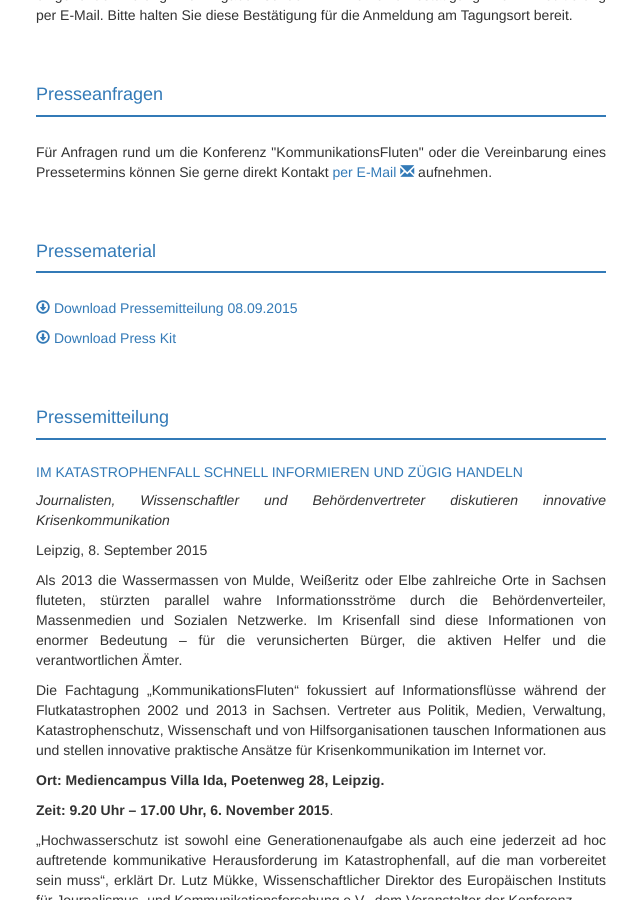
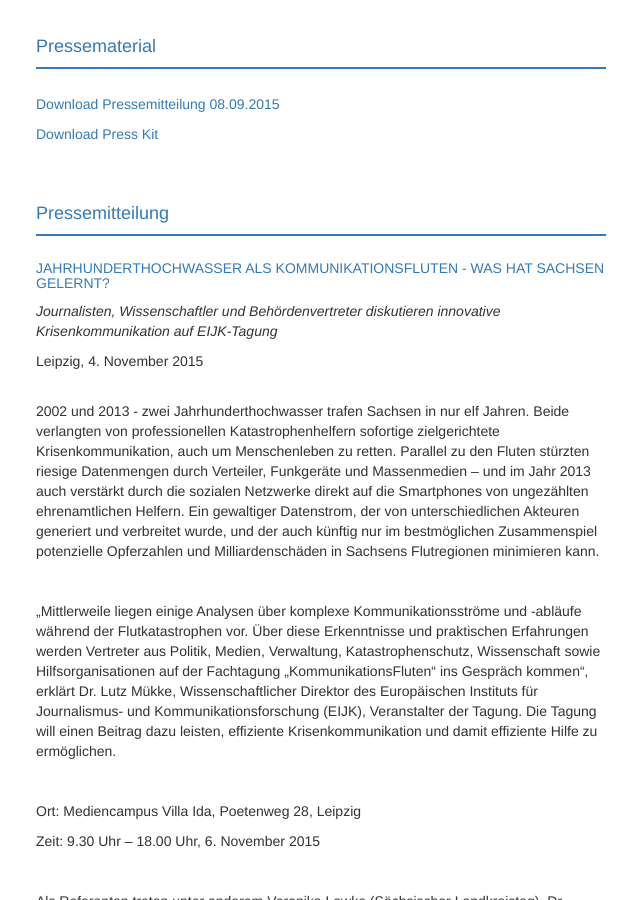
Before and after one commit to susedev/test, a Jekyll site: the page built from presse.html, in a window 1280 px wide and 900 px high, scrolled down 327 px. Shown: the whole window, without its empty margins (229-869 px from the left). Built offline with Jekyll 4.4.1, drawn with Linux system fonts in a browser that asks for light colours; nearby versions of some CDN libraries; some of the changed text lies outside the part shown.

Commit message:
Edit from JekyllCMS

```diff
--- a/presse.html
+++ b/presse.html
@@ -1,15 +1,7 @@
 ---
 title: Presse
 ---
-<h3 style="margin-top: 28px;">Akkreditierung</h3>
-
-<div class="box" style="background-color: #337AB7; height:2px; margin-top:3px; margin-bottom:25px;">&nbsp;</div>
-
-<p style="text-align: justify;">Medienvertreter k&ouml;nnen sich f&uuml;r die Konferenz <a href="mailto:kommunikationsfluten@eijc.eu?subject=Akkreditierung%20Tagung%20Kommunikationsfluten&amp;body=Sehr%20geehrte%20Damen%20und%20Herren%2C%20%0A%0Ahiermit%20m%C3%B6chte%20ich%20mich%20f%C3%BCr%20die%20Tagung%20%22KommunikationsFluten%22%20als%20Pressevertreter%20akkreditieren.%20In%20diesem%20Zusammenhang%20%C3%BCbermittele%20ich%20Ihnen%20folgende%20Daten%3A%0A%0AIhr%20Name%3A%0AIhre%20Telefonnummer%3A%0ADas%20Medium%2C%20f%C3%BCr%20das%20Sie%20arbeiten%3A%0AZust%C3%A4ndige%20Redaktion%3A%0AGeplante%20Beitragsform%3A%0AVorraussichtlicher%20Zeitpunkt%20der%20Ver%C3%B6ffentlichung%3A%0A%0A%0AMit%20freundlichen%20Gr%C3%BC%C3%9Fen%0A">per E-Mail <span aria-hidden="true" class="glyphicon glyphicon-envelope"> </span></a> ak&shy;kreditieren. Nach eingehender Pr&uuml;fung Ihrer Angaben senden wir Ihnen eine Best&auml;tigung Ihrer Akkreditierung per E-Mail. Bitte halten Sie diese Best&auml;tigung f&uuml;r die Anmeldung am Tagungsort bereit.</p>
-
-<h3>&nbsp;</h3>
-
-<h3>Presseanfragen</h3>
+<p>Presseanfragen</p>
 
 <div class="box" style="background-color: #337AB7; height:2px; margin-top:3px; margin-bottom:25px;">&nbsp;</div>
 
@@ -21,13 +13,75 @@ title: Presse
 
 <div class="box" style="background-color: #337AB7; height:2px; margin-top:3px; margin-bottom:25px;">&nbsp;</div>
 
+<p><a href="http://www.eijc.eu/wp-content/uploads/2015/09/PM_Tagung-KommunikationsFluten-6.11.15-EIJK.pdf" target="_blank">Download Pressemitteilung 08.09.2015 </a></p>
 
-<p><a href="http://www.eijc.eu/wp-content/uploads/2015/09/PM_Tagung-KommunikationsFluten-6.11.15-EIJK.pdf" target="_blank"><span class="glyphicon glyphicon-download" aria-hidden="true"></span> Download Pressemitteilung 08.09.2015 </a></p>
+<p><a href="http://www.eijc.eu/wp-content/uploads/2015/09/Press-Kit-KommunikationsFluten.zip" target="_blank">Download Press Kit </a></p>
 
-<p><a href="http://www.eijc.eu/wp-content/uploads/2015/09/Press-Kit-KommunikationsFluten.zip" target="_blank"><span class="glyphicon glyphicon-download" aria-hidden="true"></span> Download Press Kit </a></p>
 <h3>&nbsp;</h3>
 
 <h3>Pressemitteilung</h3>
+
+<div class="box" style="background-color: #337AB7; height:2px; margin-top:3px; margin-bottom:25px;">&nbsp;</div>
+
+<h4>Jahrhunderthochwasser als Kommunikationsfluten - was hat Sachsen gelernt?</h4>
+
+<p><em>Journalisten, Wissenschaftler und Beh&ouml;rdenvertreter diskutieren innovative Krisenkommunikation auf EIJK-Tagung</em></p>
+
+<p>Leipzig, 4. November 2015<br />
+&nbsp;</p>
+
+<p>2002 und 2013 - zwei Jahrhunderthochwasser trafen Sachsen in nur elf Jahren. Beide verlangten von professionellen Katastrophenhelfern sofortige zielgerichtete Krisenkommunikation, auch um Menschenleben zu retten. Parallel zu den Fluten st&uuml;rzten riesige Datenmengen durch Verteiler, Funkger&auml;te und Massenmedien &ndash; und im Jahr 2013 auch verst&auml;rkt durch die sozialen Netzwerke direkt auf die Smartphones von ungez&auml;hlten ehrenamtlichen Helfern. Ein gewaltiger Datenstrom, der von unterschiedlichen Akteuren generiert und verbreitet wurde, und der auch k&uuml;nftig nur im bestm&ouml;glichen Zusammenspiel potenzielle Opferzahlen und Milliardensch&auml;den in Sachsens Flutregionen minimieren kann.</p>
+
+<p>&nbsp;</p>
+
+<p>&bdquo;Mittlerweile liegen einige Analysen &uuml;ber komplexe Kommunikationsstr&ouml;me und -abl&auml;ufe w&auml;hrend der Flutkatastrophen vor. &Uuml;ber diese Erkenntnisse und praktischen Erfahrungen werden Vertreter aus Politik, Medien, Verwaltung, Katastrophenschutz, Wissenschaft sowie Hilfsorganisationen auf der Fachtagung &bdquo;KommunikationsFluten&ldquo; ins Gespr&auml;ch kommen&ldquo;, erkl&auml;rt Dr. Lutz M&uuml;kke, Wissenschaftlicher Direktor des Europ&auml;ischen Instituts f&uuml;r Journalismus- und Kommunikationsforschung (EIJK), Veranstalter der Tagung. Die Tagung will einen Beitrag dazu leisten, effiziente Krisenkommunikation und damit effiziente Hilfe zu erm&ouml;glichen.</p>
+
+<p>&nbsp;</p>
+
+<p>Ort: Mediencampus Villa Ida, Poetenweg 28, Leipzig</p>
+
+<p>Zeit: 9.30 Uhr &ndash; 18.00 Uhr, 6. November 2015</p>
+
+<p>&nbsp;</p>
+
+<p>Als Referenten treten unter anderem Veronika Lowke (S&auml;chsischer Landkreistag), Dr. Raffaella Panizzon (Universit&auml;t Padua), Dr. Christian Kuhlicke (UfZ Leipzig), Hans-Peter von Kirchbach (Leiter der Kirchbach-Kommissionen), Dr. Jan Daňhelka (Czech Hydrometeorological Institute Prag), Sven Jahny (Mitteldeutscher Rundfunk), Stephan Seeger (Bundeswehr) sowie Prof. Joachim Scharloth (TU Dresden) auf.</p>
+
+<p>&nbsp;</p>
+
+<p>Das Europ&auml;ische Institut f&uuml;r Journalismus- und Kommunikations-forschung widmet sich dem Themenfeld &bdquo;Krisenkommunikation&ldquo; aus unterschiedlichen Forschungsperspektiven. Der akademische Verein erstellt unabh&auml;ngige Analysen, Studien, Gutachten und Konzepte f&uuml;r Akteure in im Journalismus-, Medien- und Kommunikationsbereich. Das gemeinn&uuml;tzige Institut vereint unter anderem Akademiker der Universit&auml;t Leipzig und der Handelshochschule Leipzig (HHL). Auf internationalem Level kooperiert es etwa mit der University of Westminster/ Gro&szlig;britannien und der Ghent University/Belgien.</p>
+
+<p>Pressematerial mit weiterf&uuml;hrenden Informationen zur Fachtagung finden Sie unter: <a href="{{ site.base_url }}/presse.html">{{ site.base_url }}/presse.html</a></p>
+
+<p>Die Fachtagung &bdquo;KommunikationsFluten&ldquo; wird mit freundlicher Unterst&uuml;tzung des HochwasserKompetenzCentrums e.V, der Medienstiftung der Sparkasse Leipzig und dem Institut f&uuml;r Angewandte Informatik e.V. veranstaltet.</p>
+
+<p>&nbsp;</p>
+
+<p>Auf Ihre interessierte Teilnahme freut sich das EIJK-Team!</p>
+
+<p>&nbsp;</p>
+
+<h4>Kontakt:</h4>
+
+<p>Dr. Lutz M&uuml;kke</p>
+
+<p>Wissenschaftlicher Direktor</p>
+
+<p>Europ&auml;isches Institut f&uuml;r Journalismus- und Kommunikationsforschung e.V. (EIJK)</p>
+
+<p>Menckestra&szlig;e 27</p>
+
+<p>04155 Leipzig</p>
+
+<p>Telefon: +49 (0)341/ 56 29 66 95</p>
+
+<p>Email: ode@eijc.eu</p>
+
+<p>Internet: <a href="http://www.eijc.eu">www.eijc.eu</a></p>
+
+<p>&nbsp;</p>
+
+<p>&nbsp;</p>
+
 <div class="box" style="background-color: #337AB7; height:2px; margin-top:3px; margin-bottom:25px;">&nbsp;</div>
 
 <h4>Im Katastrophenfall schnell informieren und z&uuml;gig handeln</h4>
@@ -77,7 +130,6 @@ title: Presse
 
 <p>Internet: <a href="http://www.eijc.eu/de/">www.eijc.eu</a></p>
 
-
 <p>&nbsp;</p>
 
 <p>&nbsp;</p>
```
Also changed, not shown: other parts of presse.html (+3 -4 lines).
